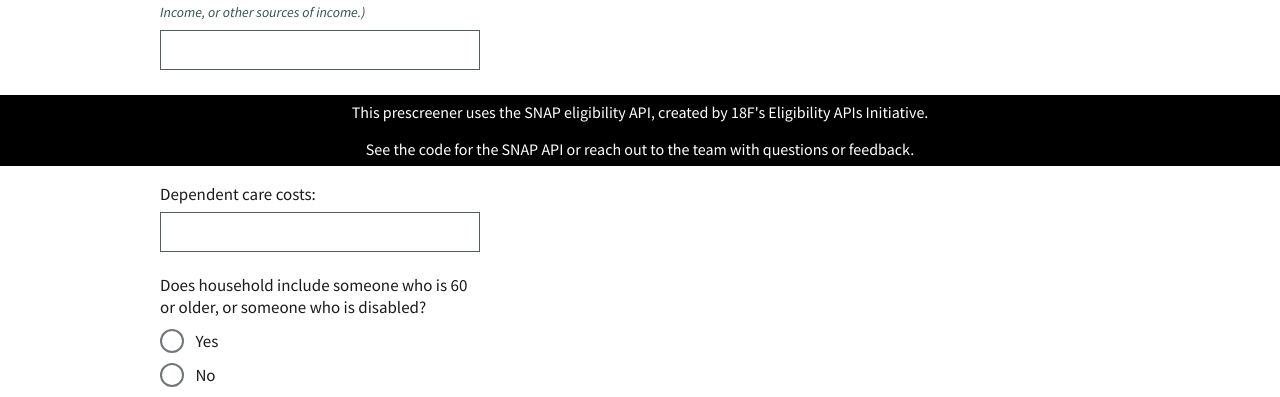
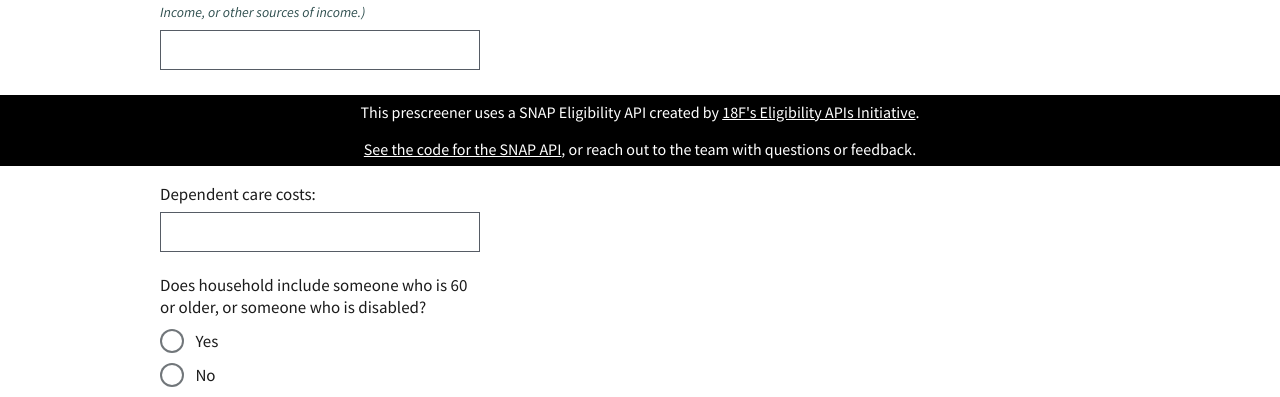
Before and after one commit to 18F/snap-prescreener-prototype, a Flask app: page / in a window 1280 px wide. Shown: the part 634-1031 px from the top of the page. Run offline with Flask 2, Linux system fonts and the light colour scheme.

Commit message:
Add in two links

```diff
--- a/static/custom-styles.css
+++ b/static/custom-styles.css
@@ -54,3 +54,7 @@ footer {
   width: 100%;
   padding: 8px;
 }
+
+footer a {
+  color: white;
+}
--- a/templates/prescreener.html
+++ b/templates/prescreener.html
@@ -236,9 +236,9 @@
       </div>
     </div>
     <footer>
-      This prescreener uses the SNAP eligibility API, created by 18F's Eligibility APIs Initiative.
+      This prescreener uses a SNAP Eligibility API created by <a href="https://github.com/18F/eligibility-rules-service/blob/master/README.md">18F's Eligibility APIs Initiative</a>.
       <br/><br/>
-      See the code for the SNAP API or reach out to the team with questions or feedback.
+      <a href="https://github.com/18F/snap-api-prototype/">See the code for the SNAP API</a>, or reach out to the team with questions or feedback.
     </footer>
   </body>
   <script type="text/javascript">
```
